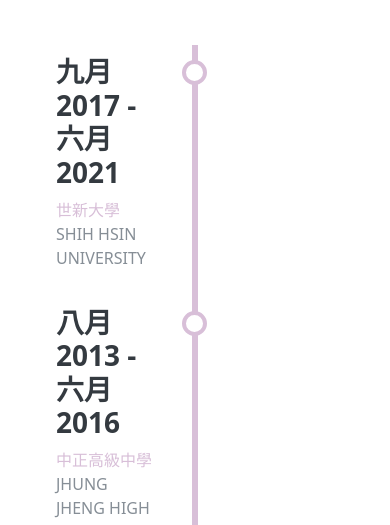
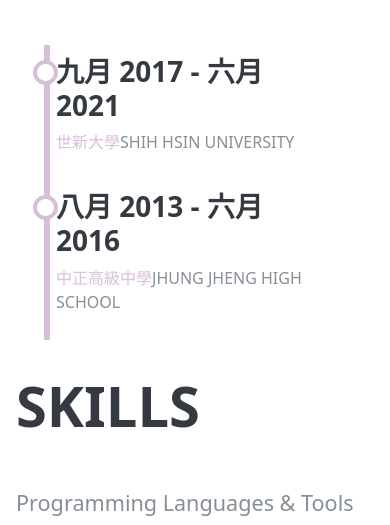
Before and after one commit to Jean0727/Jean0727.github.io, a website: page index.html in a window 390 px wide. Shown: the part 1867-2392 px from the top of the page. Drawn offline with Linux system fonts and the light colour scheme; a web font is replaced by a local one.

Commit message:
Add files via upload

```diff
--- a/css/myresume.css
+++ b/css/myresume.css
@@ -63,5 +63,34 @@
 }
  /* place the container to the right*/
  .timeline-right{
- left:0;
+ left:50%;
  }
+
+ /* place the container to the right*/
+ .timeline-right::after{
+	 left:-12px;
+ }
+
+ /*media queries-responsive timeline on screens less than 992px wide */
+ @media screen and (max-width: 992px){
+	 /*place the timelime to the left*/
+	 .timeline::after{
+	   left: 31px;
+	 }
+
+ /*full-width containers */
+ .timeline-block{
+	 width:100%;
+	 padding-left:70px
+	 padding-right:25px
+ }
+ /*make all right containers behave like the left ones */
+ .timeline-right{
+	 left:0%;
+ }
+ /*make sure all circles are at the same spot*/
+ .timeline-left::after,.timeline-right::after{
+	 left:17px;
+ }
+
+ }
```
